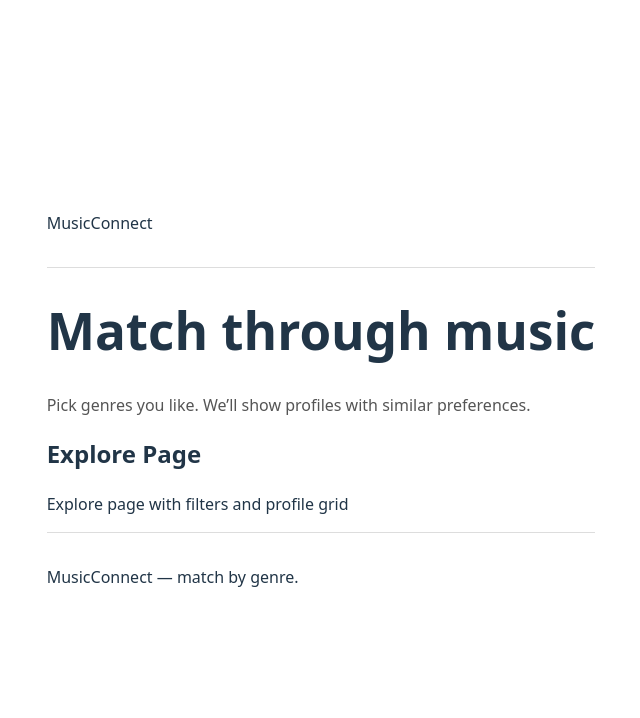
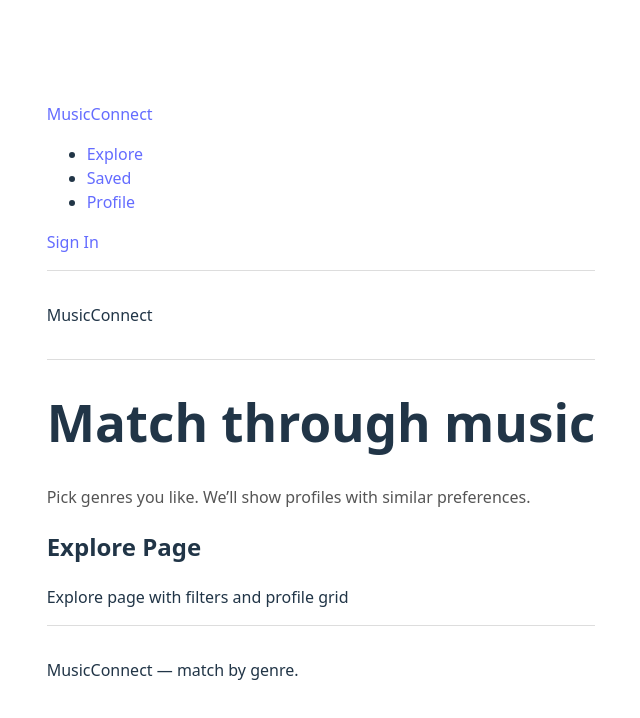
Before and after one commit to darianliang/assignment3, a React (Vite) app: page / in a window 1280 px wide. Shown: the top 718 px of the page, without its empty margins (319-959 px from the left). Built offline with nearby package versions, Linux system fonts and the light colour scheme.

Commit message:
add navbar

```diff
--- a/src/App.jsx
+++ b/src/App.jsx
@@ -2,12 +2,31 @@ import { useState } from 'react'
 import reactLogo from './assets/react.svg'
 import viteLogo from '/vite.svg'
 import './App.css'
+
+function NavBar() {
+  return (
+    <header className="site-header">
+      <nav className="nav" aria-label="Primary navigation">
+        <a className="brand-link" href="#">
+          MusicConnect
+        </a>
+        <ul className="nav-links">
+          <li><a href="#explore">Explore</a></li>
+          <li><a href="#saved">Saved</a></li>
+          <li><a href="#profile">Profile</a></li>
+        </ul>
+        <a className="nav-cta" href="#signin">Sign In</a>
+      </nav>
+    </header>
+  );
+}
 
 function App() {
   const [count, setCount] = useState(0)
 
   return (
     <>
+      <NavBar />
       <header className="site-header">
         <div className="container">
           <p className="brand">MusicConnect</p>
```
